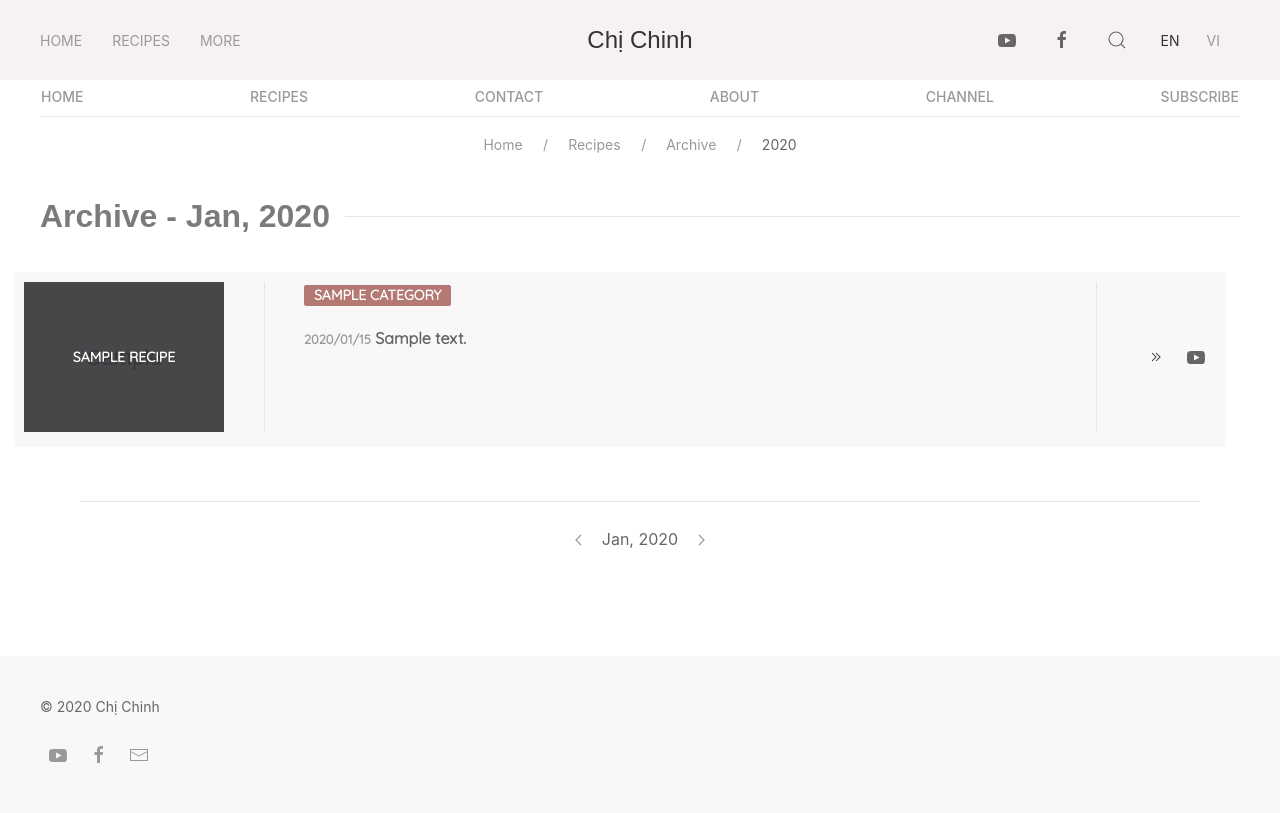
After one commit to ngua/chi_chinh, a Django app: page /en/recipes/archive/2020/1/ in a window 1280 px wide. The commit adds this page. Run offline with Django 3.2, Linux system fonts and the light colour scheme; tables that the repository leaves empty hold one stand-in row (values such as "Sample post"); grey boxes marked "Sample" are stand-in pictures; style sheets or scripts are compiled from the project's sources; some libraries are stand-ins or nearby versions; some web fonts are replaced.

Commit message:
Added archive and archive month view

```diff
--- a/recipes/models.py
+++ b/recipes/models.py
@@ -3,10 +3,20 @@ from django.db import models
 from django.conf import settings
 from django.dispatch import receiver
 from django.urls import reverse
+from django.utils import timezone
+from django.db.models import signals
 from django.utils.text import slugify
-from django.db.models import signals
 from django.utils.translation import gettext_lazy as _
 from ckeditor.fields import RichTextField
+
+
+class RecipeManager(models.Manager):
+    def archive(self):
+        return [
+            date for date in self.dates(
+                'created', 'month', order='DESC'
+            )
+        ]
 
 
 class Category(models.Model):
@@ -29,10 +39,12 @@ class Recipe(models.Model):
     picture = models.ImageField(
         _('picture'), upload_to=settings.RECIPE_PIC_PATH
     )
-    created = models.DateTimeField(_('created'), auto_now_add=True)
+    created = models.DateTimeField(_('created'), default=timezone.now)
     categories = models.ManyToManyField(Category, verbose_name=_('Categories'))
     slug = models.SlugField(_('slug'), editable=False)
     url = models.URLField('URL', blank=True)
+
+    objects = RecipeManager()
 
     def get_absolute_url(self):
         return reverse(
--- /dev/null
+++ b/recipes/templates/recipes/base.html
@@ -0,0 +1,10 @@
+{% extends "base.html" %}
+{% load i18n %}
+{% block title %}{{ recipes }}{% endblock %}
+{% block breadcrumb %}
+<ul class="uk-breadcrumb">
+  <li><a href="{% url 'index' %}">{{ home }}</a></li>
+  <li><a href="{% url 'recipes' %}">{{ recipes }}</a></li>
+  {% block sub_crumb %}{% endblock %}
+</ul>
+{% endblock %}
--- /dev/null
+++ b/recipes/templates/recipes/common/accordion.html
@@ -0,0 +1,31 @@
+<li>
+  <div class="uk-grid uk-grid-divider" uk-grid>
+    <div class="uk-width-auto@m">
+      <div class="uk-inline">
+        <img data-src="{{ recipe.picture.url }}" height="200" width="200" alt="" uk-img>
+        <div class="uk-overlay uk-overlay-primary uk-position-cover">
+          <div class="uk-position-center">
+            <a class="uk-button uk-button-text" href="{{ recipe.get_absolute_url }}">
+              {{ recipe.name }}
+            </a>
+          </div>
+        </div>
+      </div>
+    </div>
+    <div class="uk-width-expand@m">
+      <div class="uk-margin">
+        {% for category in recipe.categories.all|slice:":6" %}
+        <div class="uk-label">
+          {{ category }}
+        </div>
+        {% endfor %}
+      </div>
+      <small class="uk-text-muted">{{ recipe.created|date:'Y/m/d' }}</small>
+      {{ recipe.description|truncatewords:10|safe }}
+    </div>
+    <div class="uk-width-auto@m uk-flex uk-flex-middle uk-margin-remove">
+      <a class="uk-button uk-button-text" href="{{ recipe.get_absolute_url }}"><span uk-icon="chevron-double-right"></span></a>
+      <a class="" href="#" uk-icon="youtube"></a>
+    </div>
+  </div>
+</li>
--- /dev/null
+++ b/recipes/templates/recipes/recipe_archive_month.html
@@ -0,0 +1,47 @@
+{% extends "recipes/base.html" %}
+{% load chi_chinh_extras %}
+{% block title %}{{ month|date:'M, Y' }} • {{ archive }} • {{ block.super }}{% endblock %}
+{% block sub_crumb %}
+<li><a href="{% url 'recipe-archive' %}">{{ archive }}</a></li>
+<li><span>{{ month|date:'Y' }}</span></li>
+{% endblock %}
+{% block content %}
+<section class="uk-section uk-section-default uk-section-small" uk-height-viewport="expand: true">
+  <div class="uk-container uk-container-medium uk-animation-fade">
+    <h2 class="heading uk-heading-line"><span>{{ archive }} - {{ month|date:'M, Y' }}</span></h2>
+    {% if not object_list %}
+    <div class="uk-grid uk-flex-center uk-child-width-1-1@m uk-background-muted" uk-grid>
+      <div class="uk-container uk-padding-large uk-text-center uk-height-large">
+        <h1 class="heading">No recipes found!</h1>
+      </div>
+    </div>
+    {% else %}
+    <div class="uk-grid uk-child-width-1-1@m" uk-grid>
+      <div id="archive" class="sub-nav">
+        <ul class="uk-list">
+          {% for recipe in object_list %}
+          {% accordion recipe %}
+          {% endfor %}
+        </ul>
+      </div>
+    </div>
+    <div class="uk-padding">
+      <hr>
+      <ul class="uk-pagination uk-flex-center" uk-margin>
+        {% if previous_month %}
+        <li>
+          <li><a href="{% url 'recipe-month-archive' previous_month|date:'Y' previous_month|date:'n' %}"><span uk-pagination-previous></span></a></li>
+        </li>
+        {% endif %}
+        <li class="uk-active"><span>{{ month|date:'M, Y' }}</span></li>
+        {% if next_month %}
+        <li>
+          <li><a href="{% url 'recipe-month-archive' next_month|date:'Y' next_month|date:'n' %}"><span uk-pagination-next></span></a></li>
+        </li>
+        {% endif %}
+      </ul>
+    </div>
+    {% endif %}
+  </div>
+</section>
+{% endblock %}
--- a/recipes/templatetags/chi_chinh_extras.py
+++ b/recipes/templatetags/chi_chinh_extras.py
@@ -18,3 +18,8 @@ def get_setting(name):
     if name not in settings.SETTINGS_EXPORT:
         raise AttributeError(f'{name} is not in allowed settings exports')
     return getattr(settings, name, '')
+
+
+@register.inclusion_tag('recipes/common/accordion.html')
+def accordion(recipe):
+    return {'recipe': recipe}
--- a/recipes/urls.py
+++ b/recipes/urls.py
@@ -10,5 +10,15 @@ urlpatterns = [
         'recipes/<int:year>/<int:month>/<slug:slug>/',
         views.RecipeDetailView.as_view(),
         name='recipe-detail'
+    ),
+    path(
+        'recipes/archive/',
+        views.RecipeArchiveView.as_view(),
+        name='recipe-archive'
+    ),
+    path(
+        'recipes/archive/<int:year>/<int:month>/',
+        views.RecipeMonthArchiveView.as_view(month_format='%m'),
+        name='recipe-month-archive'
     )
 ]
--- a/recipes/views.py
+++ b/recipes/views.py
@@ -1,5 +1,6 @@
 from django.shortcuts import render
 from django.views.generic import DetailView
+from django.views.generic.dates import ArchiveIndexView, MonthArchiveView
 from rest_framework import generics
 from django_filters.rest_framework import DjangoFilterBackend
 from .models import Recipe
@@ -10,8 +11,8 @@ from .pagination import PageNumberPaginator
 
 def index(request):
     latest = Recipe.objects.order_by('-created')[:2]
-    archive = set(Recipe.objects.dates('created', 'year'))
-    context = {'latest': latest, 'archive': archive}
+    recipe_archive = Recipe.objects.archive()
+    context = {'latest': latest, 'recipe_archive': recipe_archive}
     return render(request, 'index.html', context=context)
 
 
@@ -40,6 +41,18 @@ class RecipeDetailView(DetailView):
 
     def get_context_data(self, **kwargs):
         context = super().get_context_data(**kwargs)
-        print(self.object.get_random_related())
         context['related'] = self.object.get_random_related()
         return context
+
+
+class RecipeArchiveView(ArchiveIndexView):
+    queryset = Recipe.objects.order_by('created')
+    date_field = 'created'
+    allow_empty = True
+
+
+class RecipeMonthArchiveView(MonthArchiveView):
+    queryset = Recipe.objects.order_by('created')
+    date_field = 'created'
+    allow_empty = True
+    allow_future = True
--- a/static/src/react/Categories.jsx
+++ b/static/src/react/Categories.jsx
@@ -10,6 +10,7 @@ class Categories extends React.Component {
   }
 
   render() {
+    const langCode = JSON.parse(document.querySelector('#lang').textContent)
     const selected = this.props.selected;
     const categories = this.props.categories;
     return (
@@ -35,6 +36,7 @@ class Categories extends React.Component {
         <li>
           <a onClick={(e) => this.clearFilters()} className="parent">Clear All</a>
         </li>
+        <li><a className="parent" href={`${window.origin}/${langCode}/recipes/archive/`}>Archive</a></li>
       </ul>
     )
   }
--- a/static/src/styles/scss/_main.scss
+++ b/static/src/styles/scss/_main.scss
@@ -134,6 +134,14 @@ img.rounded {
   }
 }
 
+#archive.sub-nav {
+  li {
+    font-family: $quicksand;
+    list-style: none;
+    font-weight: bold;
+  }
+}
+
 #categories {
   @include lg {
     margin-left: 0px;
@@ -184,7 +192,7 @@ img.rounded {
 }
 
 .sub-nav {
-    padding: 14px;
+  padding: 14px;
 
   ul {
     background-color: #f8f8f8;
@@ -198,7 +206,6 @@ img.rounded {
           font-family: $bellota;
           font-weight: 600;
           font-size: 17px;
-          width: 90%;
           border-bottom: .12rem dashed #564949;
         }
       }
--- a/templates/base.html
+++ b/templates/base.html
@@ -5,6 +5,8 @@
 {% trans 'About' as about %}
 {% trans 'Channel' as channel %}
 {% trans 'Subscribe' as subscribe %}
+{% trans 'Archive' as archive %}
+{% trans 'See more' as see_more %}
 <!DOCTYPE html>
 <html>
   <head>
@@ -33,6 +35,7 @@
                 <a class="uk-button uk-button-text" type="button">More</a>
                 <div uk-dropdown>
                   <ul class="uk-nav uk-dropdown-nav">
+                    <li><a href="{% url 'recipe-archive' %}">{{ archive }}</a></li>
                     <li><a href="#">{{ contact }}</a></li>
                     <li><a href="#">{{ about }}</a></li>
                     <li class="uk-nav-divider"></li>
@@ -118,6 +121,7 @@
             <a href="{% url 'index' %}">{{ home }}</a>
             <ul class="uk-nav-sub">
               <li><a href="{% url 'recipes' %}">{{ recipes }}</a></li>
+              <li><a href="{% url 'recipe-archive' %}">{{ archive }}</a></li>
               <li><a href="#">{{ about }}</a></li>
               <li><a href="#">{{ contact }}</a></li>
             </ul>
```
Also changed, not shown: recipes/admin.py (+7 -2 lines), recipes/templates/recipes/recipe_archive.html (added, +40 -0 lines), recipes/templates/recipes/recipe_detail.html (+4 -8 lines), recipes/templates/recipes/recipe_list.html (+5 -8 lines), templates/index.html (+5 -5 lines).
